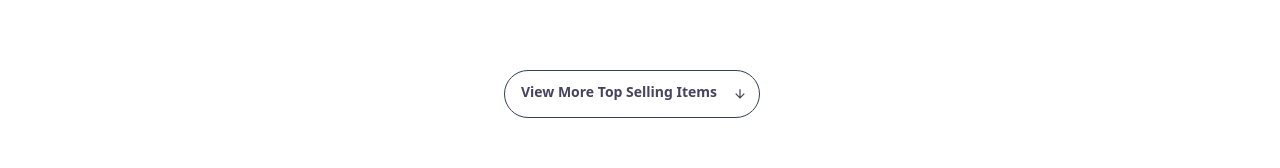
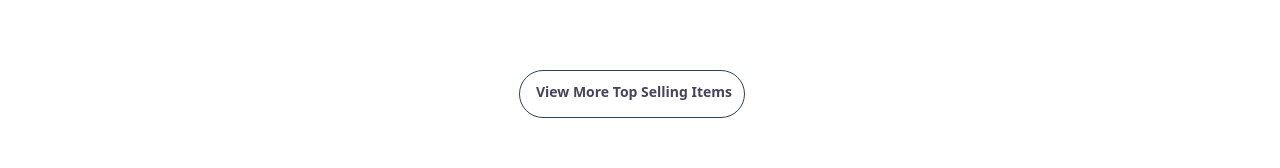
Before and after one commit to Neaz-mq/template-store, a React (Vite) app: page /template in a window 1280 px wide. Shown: the part 2236-2404 px from the top of the page. Built offline with nearby package versions, Linux system fonts and the light colour scheme.

Commit message:
working with rendering templates

```diff
--- a/public/template.json
+++ b/public/template.json
@@ -31,6 +31,7 @@
         "category": "agency",
         "price": 3.1
     },
+
     {
         "_id": "325c155b2c4774f05c36ee7a",
         "name": "Kallesy",
@@ -129,4 +130,6 @@
     }
 
 
+
+
 ]
--- a/src/pages/Home/AgencyTemplate/AgencyTemplate.jsx
+++ b/src/pages/Home/AgencyTemplate/AgencyTemplate.jsx
@@ -1,30 +1,41 @@
 import { useEffect, useState } from "react";
 import TemplateItem from "../../Shared/TemplateItem/TemplateItem";
+import PropTypes from 'prop-types';
 
-const AgencyTemplate = () => {
-    const [template, setTemplate] = useState([]);
-    const [showBusiness, setShowBusiness] = useState(false); // State to track whether to show advertise category
-    const [showLess, setShowLess] = useState(false); // State to track whether to show less items
+const AgencyTemplate = ({ selectedCategory }) => {
+    const [templates, setTemplates] = useState([]);
+    const [displayedTemplates, setDisplayedTemplates] = useState([]);
+    const [showAll, setShowAll] = useState(false);
+    const initialDisplayCount = 8;
 
     useEffect(() => {
         fetch('template.json')
             .then(res => res.json())
             .then(data => {
-                setTemplate(data);
+                setTemplates(data);
+                // Initially display a subset of templates based on the selected category
+                const filteredTemplates = data.filter(item => selectedCategory.includes(item.category));
+                setDisplayedTemplates(filteredTemplates.slice(0, initialDisplayCount));
             });
-    }, []);
+    }, [selectedCategory]); // Trigger effect when selectedCategory changes
 
     const handleViewMore = () => {
-        setShowBusiness(true); // Set state to show advertise category
-        setShowLess(true); // Show the "View less top selling items" button
+        if (!showAll) {
+            // Display all templates based on the selected category
+            const filteredTemplates = templates.filter(item => selectedCategory.includes(item.category));
+            setDisplayedTemplates(filteredTemplates);
+        } else {
+            // Display a subset of templates based on the selected category
+            const filteredTemplates = templates.filter(item => selectedCategory.includes(item.category));
+            setDisplayedTemplates(filteredTemplates.slice(0, initialDisplayCount));
+        }
+        setShowAll(!showAll);
     };
 
-    const handleViewLess = () => {
-        setShowBusiness(false); // Set state to hide advertise category
-        setShowLess(false); // Hide the "View less top selling items" button
-    };
-
-    const filteredTemplates = showBusiness ? template.filter(item => item.category === 'agency' || item.category === 'ecommerce' || item.category === 'business' || item.category === 'portfolio') : template.filter(item => item.category === 'agency' || item.category === 'ecommerce' );
+    // Check if there are any templates to display
+    if (displayedTemplates.length === 0) {
+        return null;
+    }
 
     return (
         <div>
@@ -39,7 +50,7 @@ const AgencyTemplate = () => {
                     </button>
                 </div>
                 <div className="grid grid-cols-1 mx-4 md:grid-cols-2 lg:grid-cols-4 gap-x-4 gap-y-6" data-aos="fade-right" data-aos-duration="700">
-                    {filteredTemplates.map(item =>
+                    {displayedTemplates.map(item =>
                         <TemplateItem
                             key={item._id}
                             item={item}
@@ -48,27 +59,18 @@ const AgencyTemplate = () => {
                 </div>
             </div>
             <div className="flex justify-center">
-                <div className="mt-16 mb-12 lg:mb-0">
-                {showLess ? (
-                        <button onClick={handleViewLess} className="btn mr-2 lg:mr-4 font-['__gellix_0bf537, __gellix_Fallback_0bf537'] text-[#47435d] bg-transparent capitalize hover:bg-primary/10 rounded-full font-semibold  gap-4 shadow-none p-3 pl-4 border-slate-700">
-                            <span className="-mt-1">View less top selling items</span>
-                            <svg stroke="currentColor" fill="currentColor" viewBox="0 0 512 512" height="1em" width="1em" xmlns="http://www.w3.org/2000/svg">
-                                <path d="M277.375 85v259.704l119.702-119.702L427 256 256 427 85 256l29.924-29.922 119.701 118.626V85h42.75z"></path>
-                            </svg>
-                        </button>
-                    ) : (
-                        <button onClick={handleViewMore} className="btn mr-2 lg:mr-4 font-['__gellix_0bf537, __gellix_Fallback_0bf537'] text-[#47435d] bg-transparent capitalize hover:bg-primary/10 rounded-full font-semibold  gap-4 shadow-none p-3 pl-4 border-slate-700">
-                            <span className="-mt-1">View more top selling items</span>
-                            <svg stroke="currentColor" fill="currentColor" viewBox="0 0 512 512" height="1em" width="1em" xmlns="http://www.w3.org/2000/svg">
-                                <path d="M277.375 85v259.704l119.702-119.702L427 256 256 427 85 256l29.924-29.922 119.701 118.626V85h42.75z"></path>
-                            </svg>
-                        </button>
-                    )}
-
+                <div className="mt-16 mb-10 lg:mb-0">
+                    <button className="btn mr-2 lg:mr-4 font-['__gellix_0bf537, __gellix_Fallback_0bf537'] text-[#47435d] bg-transparent capitalize hover:bg-primary/10 rounded-full font-semibold  gap-4 shadow-none p-3 pl-4 border-slate-700" onClick={handleViewMore}>
+                        <span className="-mt-1">{showAll ? "Show Less" : "View More Top Selling Items"}</span>
+                    </button>
                 </div>
             </div>
         </div>
     );
 };
 
+AgencyTemplate.propTypes = {
+    selectedCategory: PropTypes.array.isRequired, // Update prop type to array
+};
+
 export default AgencyTemplate;
--- a/src/pages/Temp/Shop/Shop.jsx
+++ b/src/pages/Temp/Shop/Shop.jsx
@@ -1,6 +1,14 @@
-
+import { useState } from "react";
+import AgencyTemplate from "../../Home/AgencyTemplate/AgencyTemplate";
 
 const Shop = () => {
+    // Default selected category: agency
+    const [selectedCategory, setSelectedCategory] = useState(['agency', 'ecommerce', 'business', 'portfolio']);
+
+    const handleCategoryClick = (category) => {
+        setSelectedCategory(category);
+    };
+
     return (
         <div className="bg-[#EDEEF7] -mt-8">
             <div className="max-w-[700px] lg:h-[780px] mx-auto px-4 flex flex-col items-center justify-center gap-4 ">
@@ -12,19 +20,25 @@ const Shop = () => {
 
                 <form className="w-fit border px-4 border-black/20 flex items-center hover:shadow-xl duration-200 bg-white rounded-full overflow-hidden">
                     <input placeholder="Search resources..." className="w-[300px] lg:w-[400px] p-3 bg-transparent outline-none" type="text" />
-
-                    <button><svg stroke="currentColor" fill="currentColor" viewBox="0 0 512 512" height="1em" width="1em" xmlns="http://www.w3.org/2000/svg"><path fill="none" d="M221.09 64a157.09 157.09 0 1 0 157.09 157.09A157.1 157.1 0 0 0 221.09 64z"></path><path fill="none" d="M338.29 338.29 448 448"></path></svg></button></form>
+                    <button><svg stroke="currentColor" fill="currentColor" viewBox="0 0 512 512" height="1em" width="1em" xmlns="http://www.w3.org/2000/svg"><path fill="none" d="M221.09 64a157.09 157.09 0 1 0 157.09 157.09A157.1 157.1 0 0 0 221.09 64z"></path><path fill="none" d="M338.29 338.29 448 448"></path></svg></button>
+                </form>
 
                 <div className="flex gap-5 items-center pb-16 pt-3 ">
-                    <p className=" font-['__gellix_0bf537, __gellix_Fallback_0bf537'] font-bold text-lg">Categories</p>
+                    <p className="font-['__gellix_0bf537, __gellix_Fallback_0bf537'] font-bold text-lg">Categories</p>
                     <ul className="flex flex-wrap gap-2">
-                        <li className="w-fit text-sm font-['__gellix_0bf537, __gellix_Fallback_0bf537'] font-bold text-lg text-gray-600 border border-black/50 rounded-full px-4 pt-1 pb-2 hover:text-[#7b75f1]  duration-100 cursor-pointer">Agency</li>
-                        <li className="w-fit text-sm font-['__gellix_0bf537, __gellix_Fallback_0bf537'] font-bold text-lg text-gray-600 border border-black/50 rounded-full px-4 pt-1 pb-2 hover:text-[#7b75f1] duration-100 cursor-pointer">Ecommerce</li>
-                        <li className="w-fit text-sm font-['__gellix_0bf537, __gellix_Fallback_0bf537'] font-bold text-lg text-gray-600 border border-black/50 rounded-full px-4 pt-1 pb-2 hover:text-[#7b75f1]  duration-100 cursor-pointer">Business</li>
-                        <li className="w-fit text-sm font-['__gellix_0bf537, __gellix_Fallback_0bf537'] font-bold text-lg text-gray-600 border border-black/50 rounded-full px-4 pt-1 pb-2 hover:text-[#7b75f1] duration-100 cursor-pointer">Portfolio</li>
-                        </ul>
-                        </div>
-                        </div>
+                        <li className={`text-sm font-['__gellix_0bf537, __gellix_Fallback_0bf537'] font-bold  text-gray-600 border border-black/50 rounded-full px-4 pt-1 pb-2 hover:text-[#7b75f1] duration-100 cursor-pointer ${selectedCategory.includes('agency') ? 'text-[#7b75f1]' : ''}`} onClick={() => handleCategoryClick(['agency'])}>Agency</li>
+                        <li className={`text-sm font-['__gellix_0bf537, __gellix_Fallback_0bf537'] font-bold  text-gray-600 border border-black/50 rounded-full px-4 pt-1 pb-2 hover:text-[#7b75f1] duration-100 cursor-pointer ${selectedCategory.includes('ecommerce') ? 'text-[#7b75f1]' : ''}`} onClick={() => handleCategoryClick(['ecommerce'])}>Ecommerce</li>
+                        <li className={`text-sm font-['__gellix_0bf537, __gellix_Fallback_0bf537'] font-bold  text-gray-600 border border-black/50 rounded-full px-4 pt-1 pb-2 hover:text-[#7b75f1] duration-100 cursor-pointer ${selectedCategory.includes('business') ? 'text-[#7b75f1]' : ''}`} onClick={() => handleCategoryClick(['business'])}>Business</li>
+                        <li className={`text-sm font-['__gellix_0bf537, __gellix_Fallback_0bf537'] font-bold  text-gray-600 border border-black/50 rounded-full px-4 pt-1 pb-2 hover:text-[#7b75f1] duration-100 cursor-pointer ${selectedCategory.includes('portfolio') ? 'text-[#7b75f1]' : ''}`} onClick={() => handleCategoryClick(['portfolio'])}>Portfolio</li>
+                    </ul>
+                </div>
+            </div>
+            {/* Render AgencyTemplate only when selectedCategory is not empty */}
+            {selectedCategory.length > 0 && (
+                <div className="bg-white">
+                    <AgencyTemplate selectedCategory={selectedCategory} />
+                </div>
+            )}
         </div>
     );
 };
```
